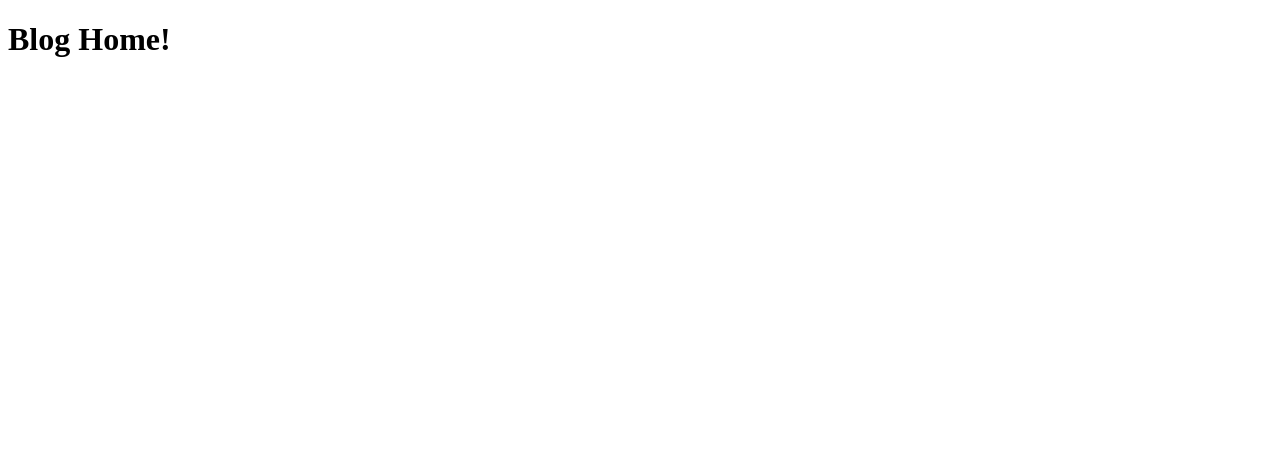
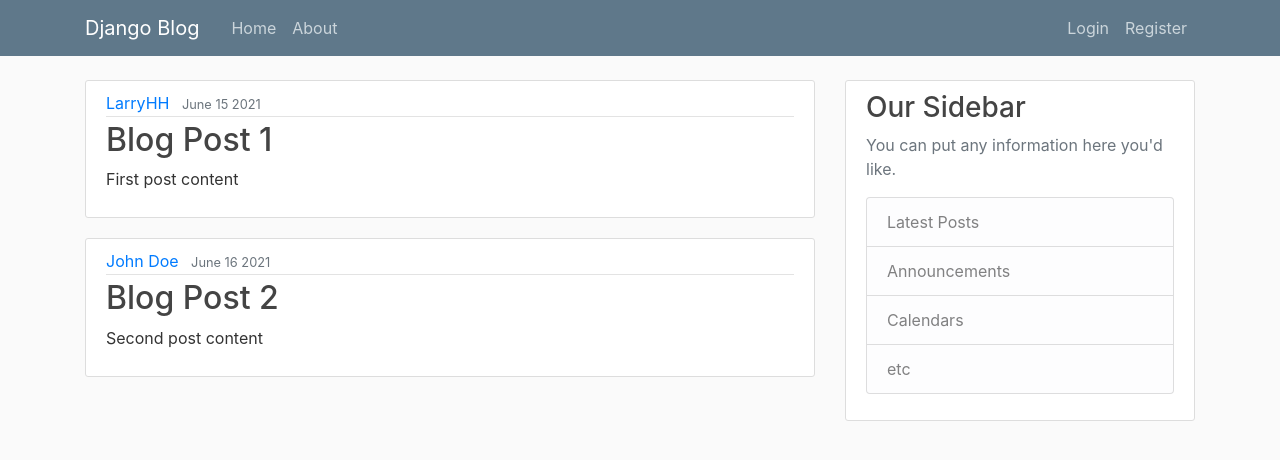
Before and after one commit to LarryHH/Django_Blog, a Django app: page / in a window 1280 px wide. Before the commit the part shown is almost empty. Shown: the top 460 px of the page. Run offline with Django 3.2, Linux system fonts and the light colour scheme; some libraries are stand-ins or nearby versions.

Commit message:
Part 3 - Templates

```diff
--- /dev/null
+++ b/django_project/blog/static/blog/main.css
@@ -0,0 +1,84 @@
+body {
+    background: #fafafa;
+    color: #333333;
+    margin-top: 5rem;
+  }
+
+  h1, h2, h3, h4, h5, h6 {
+    color: #444444;
+  }
+
+  ul {
+    margin: 0;
+  }
+
+  .bg-steel {
+    background-color: #5f788a;
+  }
+
+  .site-header .navbar-nav .nav-link {
+    color: #cbd5db;
+  }
+
+  .site-header .navbar-nav .nav-link:hover {
+    color: #ffffff;
+  }
+
+  .site-header .navbar-nav .nav-link.active {
+    font-weight: 500;
+  }
+
+  .content-section {
+    background: #ffffff;
+    padding: 10px 20px;
+    border: 1px solid #dddddd;
+    border-radius: 3px;
+    margin-bottom: 20px;
+  }
+
+  .article-title {
+    color: #444444;
+  }
+
+  a.article-title:hover {
+    color: #428bca;
+    text-decoration: none;
+  }
+
+  .article-content {
+    white-space: pre-line;
+  }
+
+  .article-img {
+    height: 65px;
+    width: 65px;
+    margin-right: 16px;
+  }
+
+  .article-metadata {
+    padding-bottom: 1px;
+    margin-bottom: 4px;
+    border-bottom: 1px solid #e3e3e3
+  }
+
+  .article-metadata a:hover {
+    color: #333;
+    text-decoration: none;
+  }
+
+  .article-svg {
+    width: 25px;
+    height: 25px;
+    vertical-align: middle;
+  }
+
+  .account-img {
+    height: 125px;
+    width: 125px;
+    margin-right: 20px;
+    margin-bottom: 16px;
+  }
+
+  .account-heading {
+    font-size: 2.5rem;
+  }
--- /dev/null
+++ b/django_project/blog/templates/blog/base.html
@@ -0,0 +1,89 @@
+{% load static %}
+
+<!DOCTYPE html>
+<!--[if lt IE 7]>      <html class="no-js lt-ie9 lt-ie8 lt-ie7"> <![endif]-->
+<!--[if IE 7]>         <html class="no-js lt-ie9 lt-ie8"> <![endif]-->
+<!--[if IE 8]>         <html class="no-js lt-ie9"> <![endif]-->
+<!--[if gt IE 8]>      <html class="no-js"> <![endif]-->
+<html>
+
+<head>
+    <!-- Required meta tags -->
+    <meta charset="utf-8">
+    <meta name="viewport" content="width=device-width, initial-scale=1, shrink-to-fit=no">
+
+    <!-- Bootstrap CSS -->
+    <link rel="stylesheet" href="https://maxcdn.bootstrapcdn.com/bootstrap/4.0.0/css/bootstrap.min.css"
+        integrity="sha384-Gn5384xqQ1aoWXA+058RXPxPg6fy4IWvTNh0E263XmFcJlSAwiGgFAW/dAiS6JXm" crossorigin="anonymous">
+
+    <meta http-equiv="X-UA-Compatible" content="IE=edge">
+    <meta name="description" content="">
+    <meta name="viewport" content="width=device-width, initial-scale=1">
+
+    <link rel="stylesheet" type="text/css" href="{% static 'blog/main.css' %}">
+    {% if title %}
+    <title>Django Blog - {{ title }}</title>
+    {% else %}
+    <title>Django Blog</title>
+    {% endif %}
+</head>
+
+<body>
+    <header class="site-header">
+        <nav class="navbar navbar-expand-md navbar-dark bg-steel fixed-top">
+            <div class="container">
+                <a class="navbar-brand mr-4" href="{% url 'blog-home' %}">Django Blog</a>
+                <button class="navbar-toggler" type="button" data-toggle="collapse" data-target="#navbarToggle"
+                    aria-controls="navbarToggle" aria-expanded="false" aria-label="Toggle navigation">
+                    <span class="navbar-toggler-icon"></span>
+                </button>
+                <div class="collapse navbar-collapse" id="navbarToggle">
+                    <div class="navbar-nav mr-auto">
+                        <a class="nav-item nav-link" href="{% url 'blog-home' %}">Home</a> <!-- 'blog-home' is name of url pattern in urls.py -->
+                        <a class="nav-item nav-link" href="{% url 'blog-about' %}">About</a>
+                    </div>
+                    <!-- Navbar Right Side -->
+                    <div class="navbar-nav">
+                        <a class="nav-item nav-link" href="#">Login</a>
+                        <a class="nav-item nav-link" href="#">Register</a>
+                    </div>
+                </div>
+            </div>
+        </nav>
+    </header>
+
+    <main role="main" class="container">
+        <div class="row">
+            <div class="col-md-8">
+                <!-- block "content" - section that child templates can override -->
+                {% block content %}{% endblock %}
+            </div>
+            <div class="col-md-4">
+                <div class="content-section">
+                    <h3>Our Sidebar</h3>
+                    <p class='text-muted'>You can put any information here you'd like.
+                    <ul class="list-group">
+                        <li class="list-group-item list-group-item-light">Latest Posts</li>
+                        <li class="list-group-item list-group-item-light">Announcements</li>
+                        <li class="list-group-item list-group-item-light">Calendars</li>
+                        <li class="list-group-item list-group-item-light">etc</li>
+                    </ul>
+                    </p>
+                </div>
+            </div>
+        </div>
+    </main>
+
+    <script src="" async defer></script>
+    <script src="https://code.jquery.com/jquery-3.2.1.slim.min.js"
+        integrity="sha384-KJ3o2DKtIkvYIK3UENzmM7KCkRr/rE9/Qpg6aAZGJwFDMVNA/GpGFF93hXpG5KkN"
+        crossorigin="anonymous"></script>
+    <script src="https://cdnjs.cloudflare.com/ajax/libs/popper.js/1.12.9/umd/popper.min.js"
+        integrity="sha384-ApNbgh9B+Y1QKtv3Rn7W3mgPxhU9K/ScQsAP7hUibX39j7fakFPskvXusvfa0b4Q"
+        crossorigin="anonymous"></script>
+    <script src="https://maxcdn.bootstrapcdn.com/bootstrap/4.0.0/js/bootstrap.min.js"
+        integrity="sha384-JZR6Spejh4U02d8jOt6vLEHfe/JQGiRRSQQxSfFWpi1MquVdAyjUar5+76PVCmYl"
+        crossorigin="anonymous"></script>
+</body>
+
+</html>
--- a/django_project/blog/templates/blog/home.html
+++ b/django_project/blog/templates/blog/home.html
@@ -1,19 +1,18 @@
-<!DOCTYPE html>
-<!--[if lt IE 7]>      <html class="no-js lt-ie9 lt-ie8 lt-ie7"> <![endif]-->
-<!--[if IE 7]>         <html class="no-js lt-ie9 lt-ie8"> <![endif]-->
-<!--[if IE 8]>         <html class="no-js lt-ie9"> <![endif]-->
-<!--[if gt IE 8]>      <html class="no-js"> <!--<![endif]-->
-<html>
-    <head>
-        <meta charset="utf-8">
-        <meta http-equiv="X-UA-Compatible" content="IE=edge">
-        <title></title>
-        <meta name="description" content="">
-        <meta name="viewport" content="width=device-width, initial-scale=1">
-        <link rel="stylesheet" href="">
-    </head>
-    <body>
-        <h1>Blog Home!</h1>
-        <script src="" async defer></script>
-    </body>
-</html>
+<!-- extends: inherent from base.html -->
+<!-- block "content": override the corresponding block in base.html -->
+{% extends "blog/base.html" %}
+{% block content %}
+    {% for post in posts %}
+        <!-- {percent percent} for code block, {bracket bracket} for variable access -->
+        <article class="media content-section">
+            <div class="media-body">
+                <div class="article-metadata">
+                    <a class="mr-2" href="#">{{ post.author }}</a>
+                    <small class="text-muted">{{ post.date_posted }}</small>
+                </div>
+                <h2><a class="article-title" href="#">{{ post.title }}</a></h2>
+                <p class="article-content">{{ post.content }}</p>
+            </div>
+        </article>
+    {% endfor %}
+{% endblock content %}
--- a/django_project/blog/views.py
+++ b/django_project/blog/views.py
@@ -1,8 +1,25 @@
 from django.shortcuts import render
-from django.http import HttpResponse
+
+posts = [
+    {
+        'author': 'LarryHH',
+        'title': 'Blog Post 1',
+        'content': 'First post content',
+        'date_posted': 'June 15 2021'
+    },
+    {
+        'author': 'John Doe',
+        'title': 'Blog Post 2',
+        'content': 'Second post content',
+        'date_posted': 'June 16 2021'
+    }
+]
 
 def home(request):
-    return render(request, 'blog/home.html')
+    context = {
+        'posts': posts
+    }
+    return render(request, 'blog/home.html', context)
 
 def about(request):
-    return render(request, 'blog/about.html')
+    return render(request, 'blog/about.html', {'title': 'About'})
```
Also changed, not shown: django_project/blog/templates/blog/about.html (+4 -19 lines).
